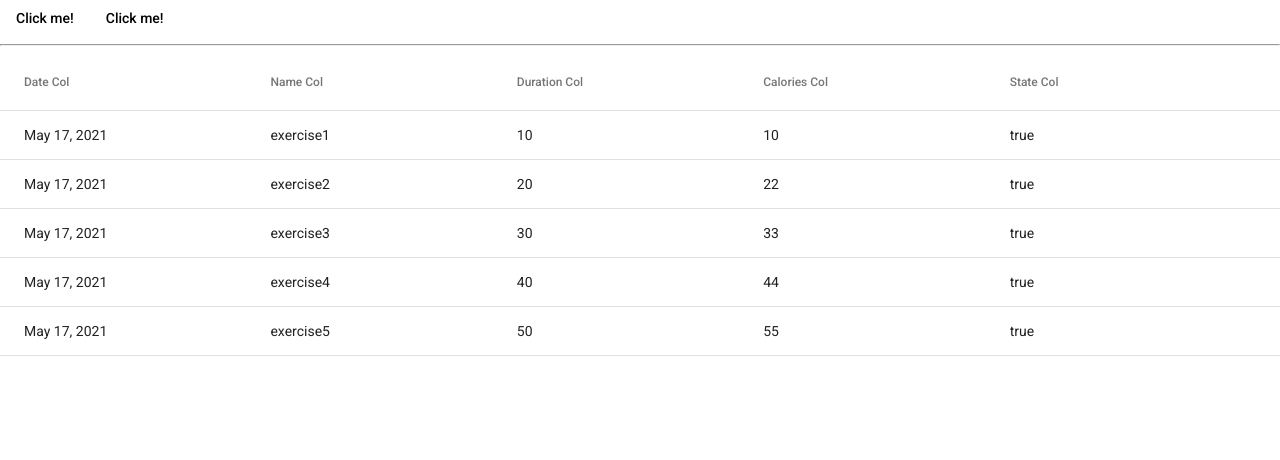
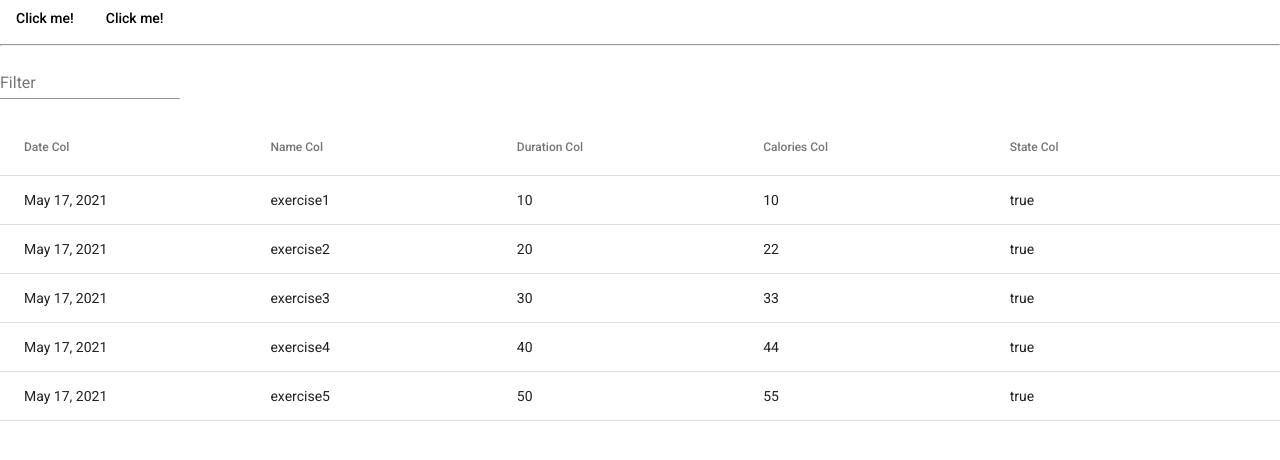
Before and after one commit to RenJeka/angular_material, an Angular app: page / in a window 1280 px wide. Shown: the top 460 px of the page. Built offline with nearby package versions, Linux system fonts and the light colour scheme.

Commit message:
add filtering to mat-table

```diff
--- a/src/app/mat-table-one/mat-table-one.component.html
+++ b/src/app/mat-table-one/mat-table-one.component.html
@@ -4,7 +4,14 @@
 
 <hr>
 
+
+<!-- FILTERING  -->
+<mat-form-field>
+  <input matInput type="text" (keyup)="doFilter($event.target.value)" placeholder="Filter">
+</mat-form-field>
+
 <mat-table [dataSource]="dataSource" matSort>
+
 
   <!-- HEADER COLUMNS -->
   <ng-container matColumnDef="date">
--- a/src/app/mat-table-one/mat-table-one.component.ts
+++ b/src/app/mat-table-one/mat-table-one.component.ts
@@ -42,4 +42,7 @@ export class MatTableOneComponent implements OnInit, AfterViewInit {
     this.dataSource.sort = this.sort;
   }
 
+  doFilter(filterValue: string) {
+    this.dataSource.filter = filterValue.trim().toLowerCase()
+  }
 }
```
Also changed, not shown: src/app/app.module.ts (+6 -2 lines).
